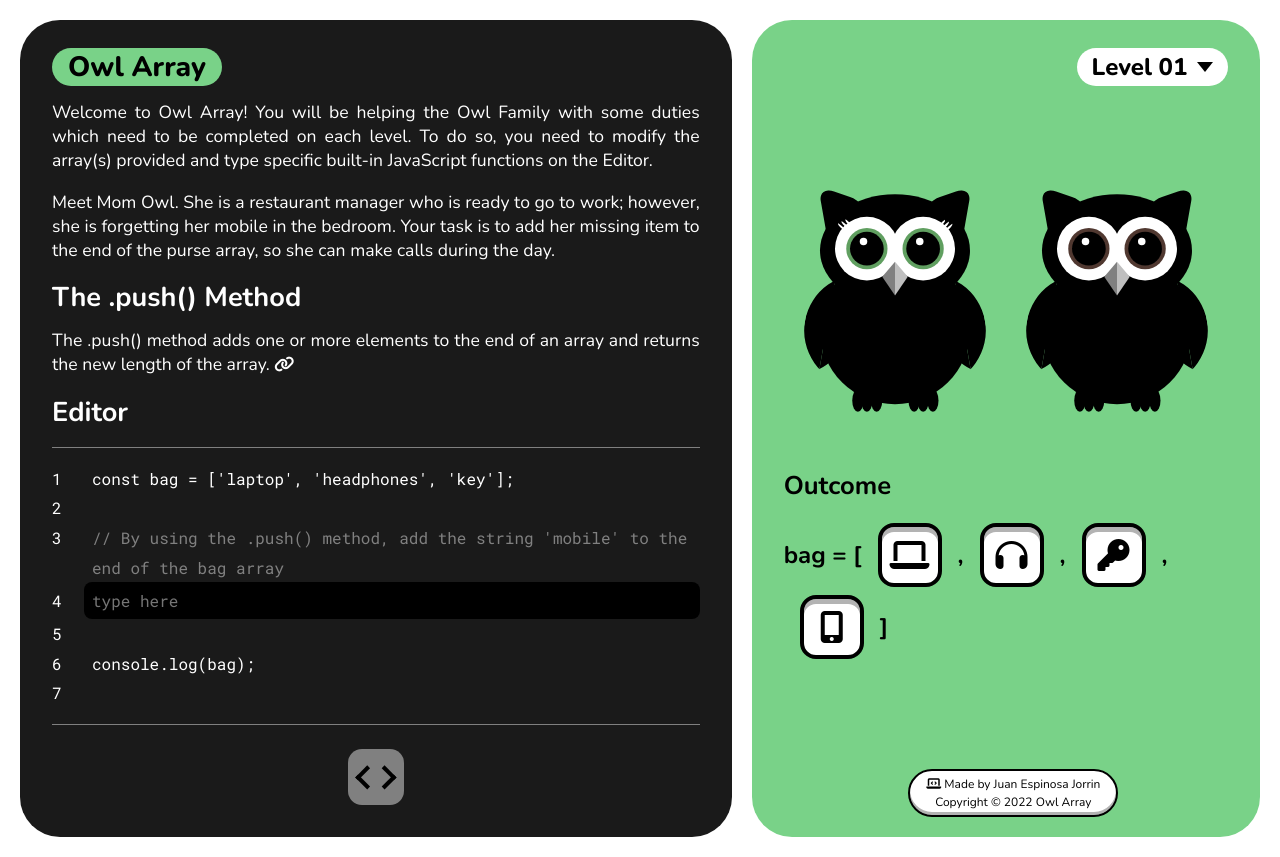
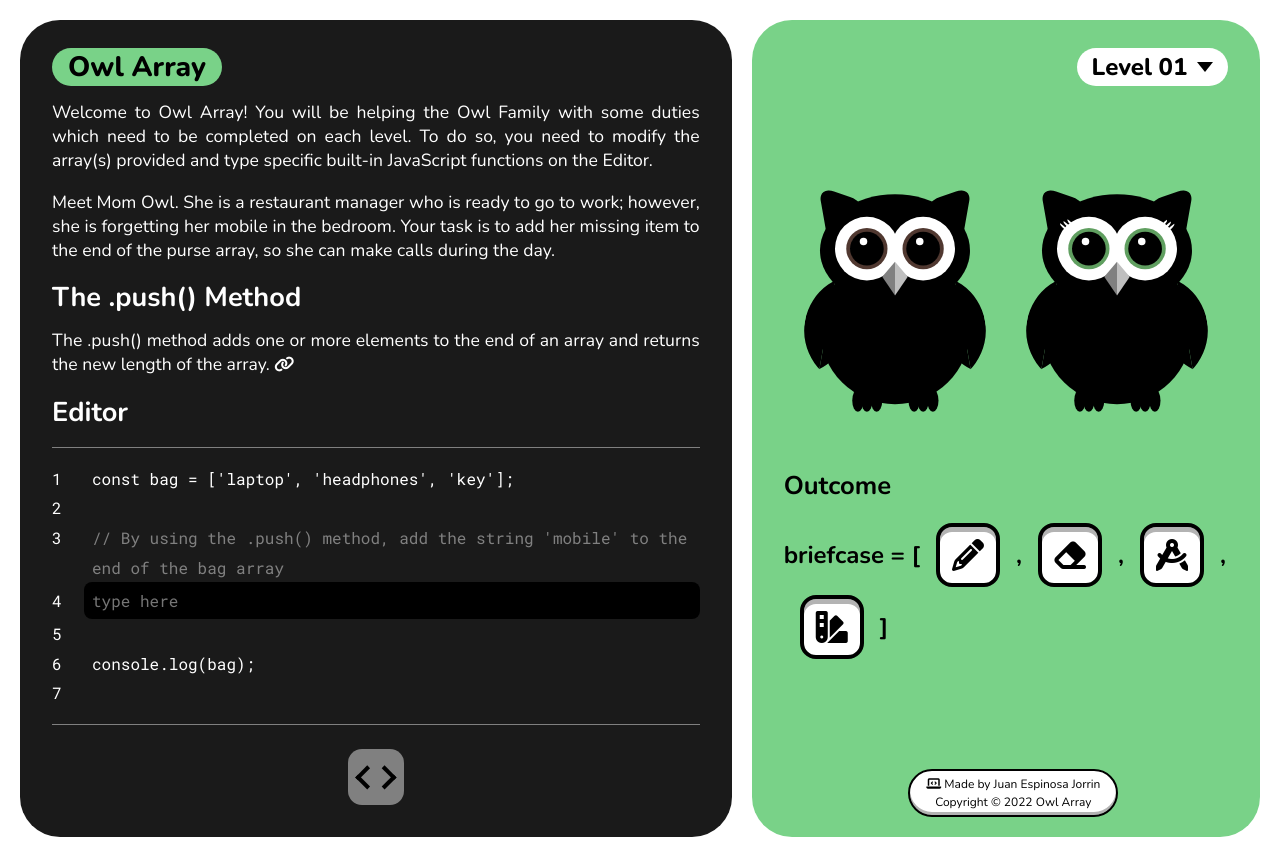
Before and after one commit to juanej88/owl-array, a React (Create React App) app: page / in a window 1280 px wide. Built offline with nearby package versions, Linux system fonts and the light colour scheme; the HTML template or start-up script is replaced by a standard one.

Commit message:
Create an icons data file and map arrayItems on Display component

```diff
--- a/src/components/Display.jsx
+++ b/src/components/Display.jsx
@@ -1,29 +1,33 @@
 import React from 'react';
+import icons from '../data/icons';
 import '../stylesheets/Display.css';
 
 const Display = (props) => {
+
+  // arrayItemsJSX maps the props.arrayItems and returns a
+  // div.item-container with a p element which holds a comma, unless
+  // is the last item on the array
+  const arrayItemsJSX = props.arrayItems.map((item, index) => {
+    let comma = <p>,</p>;
+
+    return (
+      <>
+        <div className='item-container'>
+          {icons[item]}
+        </div>
+        {index !== props.arrayItems.length - 1 && comma}
+      </>
+    )
+  });
+
   return (
     <div className='display--array-container'>
       <h2>Outcome</h2>
-      <aside className='display--array'>
-        <p translate='no'>bag = [</p>
-        <div className='item-container'>
-          <i className="fas fa-laptop"></i>
-        </div>
-        <p>,</p>
-        <div className='item-container'>
-          <i className="fa-solid fa-headphones"></i>
-        </div>
-        <p>,</p>
-        <div className='item-container'>
-          <i className="fas fa-key"></i>
-        </div>
-        <p>,</p>
-        <div className='item-container'>
-          <i className="fas fa-mobile-alt"></i>
-        </div>
+      <article className='display--array'>
+        <p translate='no'>{props.arrayName} = [</p>
+        {arrayItemsJSX}
         <p>]</p>
-      </aside>
+      </article>
     </div>
   );
 };
--- a/src/components/Main.jsx
+++ b/src/components/Main.jsx
@@ -24,10 +24,14 @@ const Main = (props) => {
       </section>
       <section className='container display'>
         <aside className='owls-container'>
-          <Owl owl='mrsOwl' completed={false} />
-          <Owl owl='mrOwl' completed={false} />
+          {['mrOwl', 'mrsOwl'].map(character => (
+            <Owl owl={character} completed={false} />
+          ))}
         </aside>
-        <Display />
+        <Display
+          arrayName='briefcase'
+          arrayItems={['pencil', 'eraser', 'compass', 'swatchbook']}
+        />
       </section>
     </main>
   );
--- /dev/null
+++ b/src/data/icons.js
@@ -0,0 +1,13 @@
+const icons = {
+  pencil: <i class="fa-solid fa-pencil"></i>,
+  compass: <i class="fa-solid fa-compass-drafting"></i>,
+  eraser: <i class="fa-solid fa-eraser"></i>,
+  swatchbook: <i class="fa-solid fa-swatchbook"></i>,
+  plan: <i class='fa-solid fa-scroll'></i>,
+  laptop: <i class='fa-solid fa-laptop'></i>,
+  headphones: <i class='fa-solid fa-headphones'></i>,
+  key: <i class='fas fa-key'></i>,
+  mobile: <i class='fas fa-mobile-alt'></i>
+}
+
+export default icons;
```
